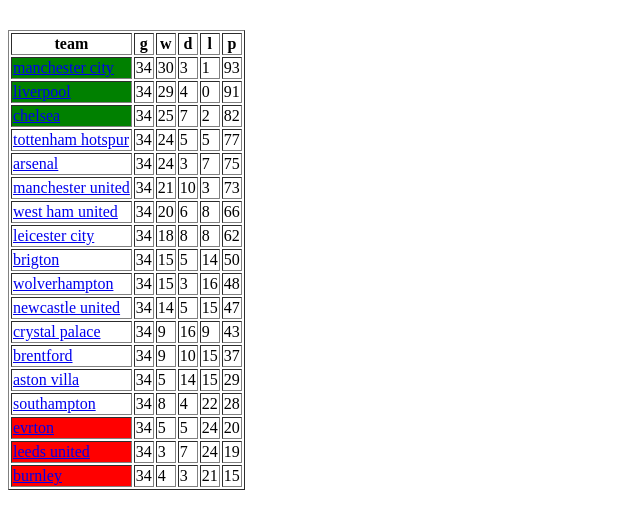
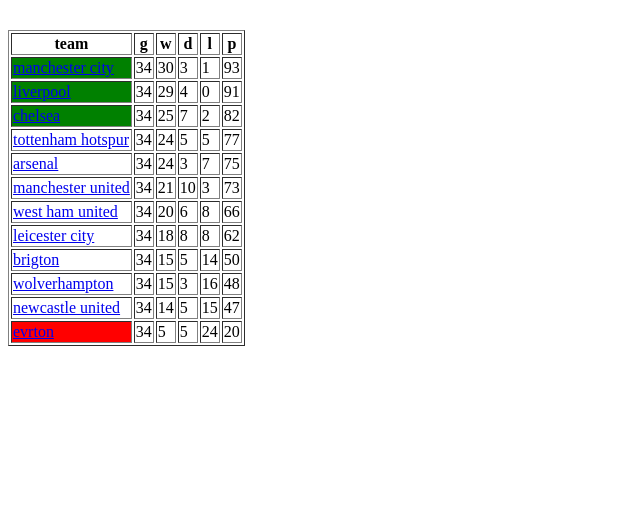
Before and after one commit to ArmenAntonyan/BDG_jenkins, a plain HTML site: page index.html in a window 1280 px wide. Shown: the whole page, without its empty margins (0-640 px from the left). Drawn offline with Linux system fonts and the light colour scheme.

Commit message:
Update index.html
Chenjing for jenkins

```diff
--- a/index.html
+++ b/index.html
@@ -145,47 +145,10 @@
                     <td>47</td>
                 </tr>
 
-                <tr>
-
-                    <td><a href="https://en.wikipedia.org/wiki/Crystal_Palace_F.C.">crystal palace</a></td>
-                    <td>34</td>
-                    <td>9</td>
-                    <td>16</td>
-                    <td>9</td>
-                    <td>43</td>
-                </tr>
-
-                <tr>
-
-                    <td><a href="https://en.wikipedia.org/wiki/Brentford_F.C.">brentford</a></td>
-                    <td>34</td>
-                    <td>9</td>
-                    <td>10</td>
-                    <td>15</td>
-                    <td>37</td>
-                </tr>
-
-                <tr>
-
-                    <td><a href="https://en.wikipedia.org/wiki/Aston_Villa_F.C.">aston villa</a></td>
-                    <td>34</td>
-                    <td>5</td>
-                    <td>14</td>
-                    <td>15</td>
-                    <td>29</td>
-                </tr>
 
 
 
-                <tr>
 
-                    <td><a href="https://en.wikipedia.org/wiki/Southampton_F.C.">southampton</a></td>
-                    <td>34</td>
-                    <td>8</td>
-                    <td>4</td>
-                    <td>22</td>
-                    <td>28</td>
-                </tr>
 
 
 
@@ -204,26 +167,6 @@
                 <td>20</td>
             </tr>
 
-            <tr>
-
-
-                    <td bgcolor="red"><a href="https://en.wikipedia.org/wiki/Leeds_United_F.C.">leeds united</a>   </td>
-                    <td>34</td>
-                    <td>3</td>
-                    <td>7</td>
-                    <td>24</td>
-                    <td>19</td>
-            </tr>
-
-                <tr>
-
-                    <td bgcolor="red"><a href="https://en.wikipedia.org/wiki/Burnley_F.C.">burnley</a></td>
-                    <td>34</td>
-                    <td>4</td>
-                    <td>3</td>
-                    <td>21</td>
-                    <td>15</td>
-                </tr>
 
 
 
```
